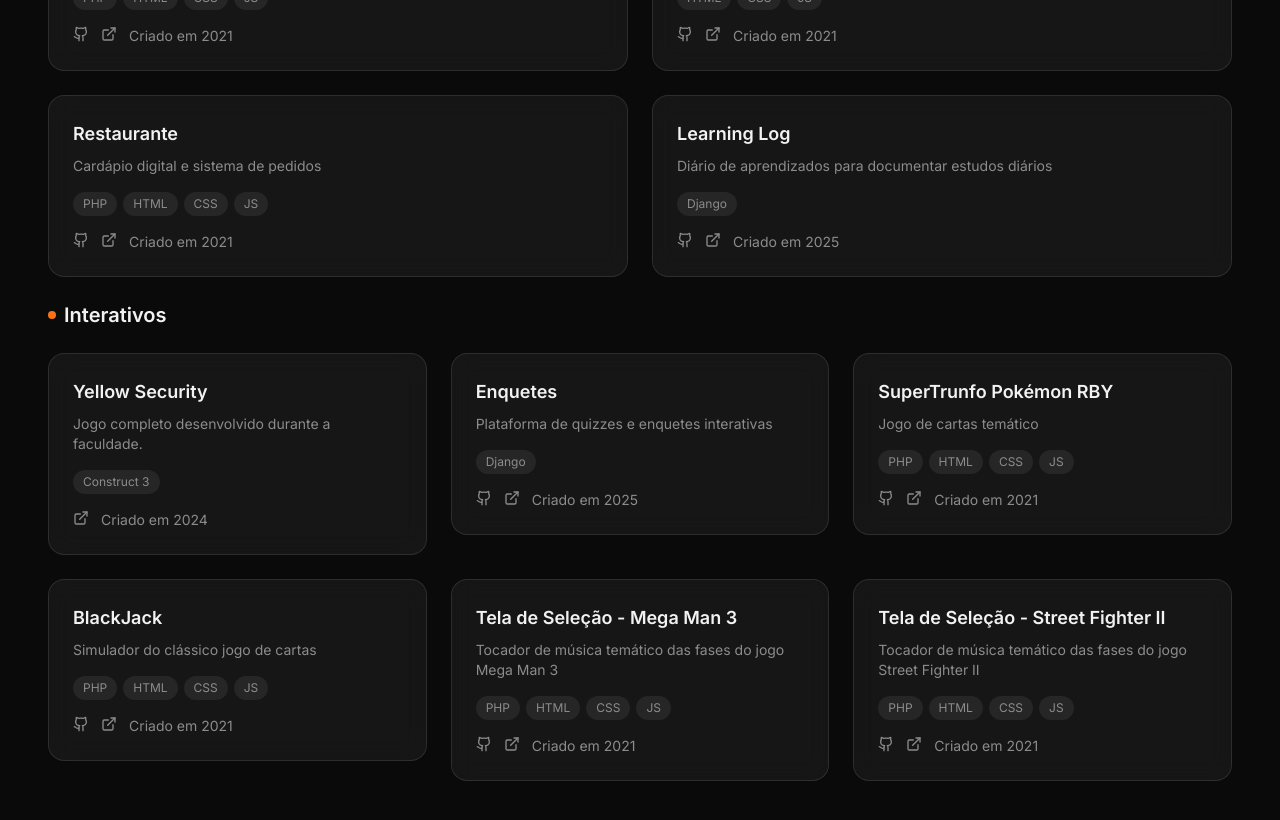
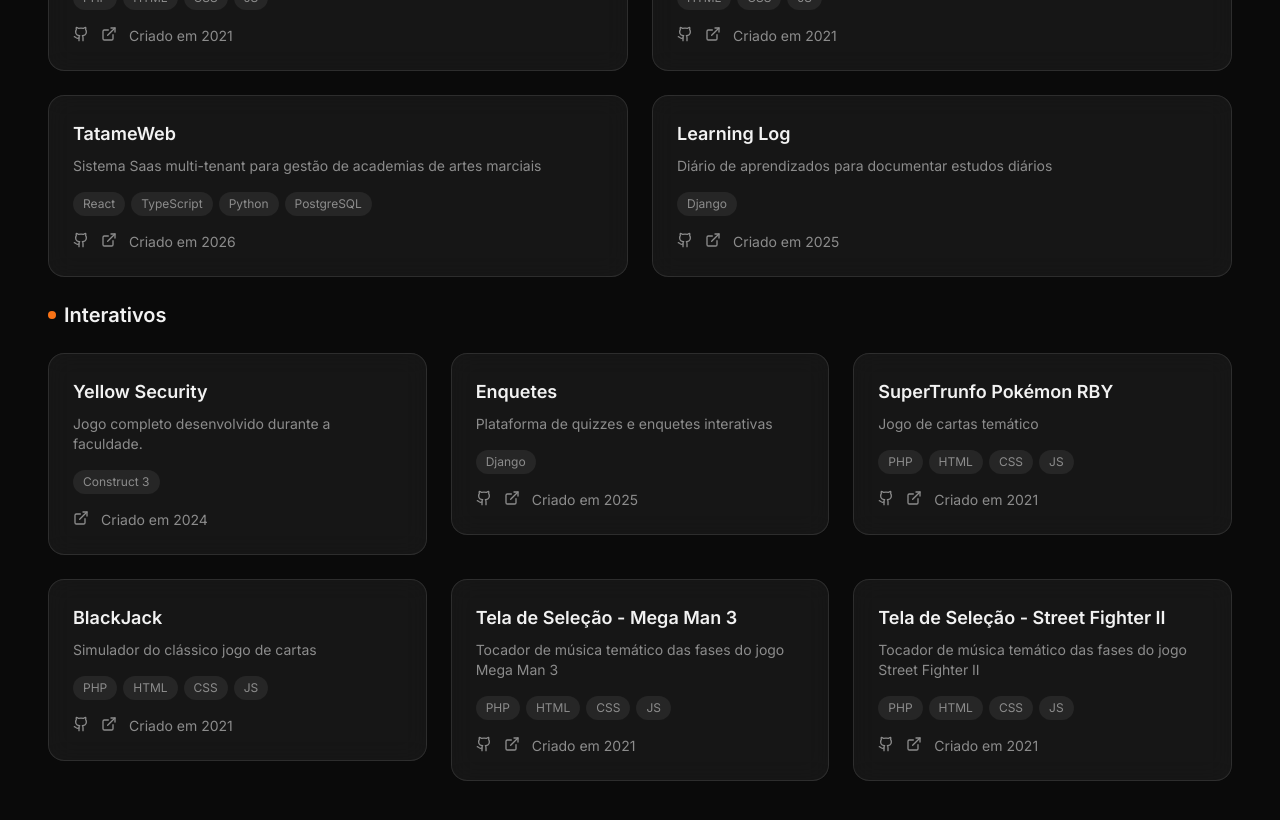
Before and after one commit to DiegoSntJo/Portfolio, a React (Vite) app: page / in a window 1280 px wide. Shown: the part 2620-3440 px from the top of the page. Built offline with nearby package versions, Linux system fonts and the light colour scheme; the HTML template or start-up script is replaced by a standard one.

Commit message:
Ajuste Projetos #2

```diff
--- a/src/components/ProjectsSection.tsx
+++ b/src/components/ProjectsSection.tsx
@@ -40,12 +40,12 @@ const projectsContent = {
         demo: "https://diegosntjo.github.io/ModeloSiteAcademia/",
         year: 2021,
       },
-      { name: "Restaurante",
-        description: "Cardápio digital e sistema de pedidos",
-        tags: ["PHP", "HTML", "CSS", "JS"],
+      { name: "TatameWeb",
+        description: "Sistema Saas multi-tenant para gestão de academias de artes marciais",
+        tags: ["React", "TypeScript", "Python", "PostgreSQL"],
         github: "#",
         demo: "#",
-        year: 2021,
+        year: 2026,
       },
       {
         name: "Learning Log",
@@ -127,12 +127,12 @@ const projectsContent = {
         demo: "https://diegosntjo.github.io/ModeloSiteAcademia/",
         year: 2021,
       },
-      { name: "Restaurant",
-        description: "Digital menu and ordering system",
-        tags: ["PHP", "HTML", "CSS", "JS"],
+      { name: "TatameWeb",
+        description: "Multi-tenant SaaS system for martial arts gym management",
+        tags: ["React", "TypeScript", "Python", "PostgreSQL"],
         github: "#",
         demo: "#",
-        year: 2021,
+        year: 2026,
       },
       {
         name: "Learning Log",
```
